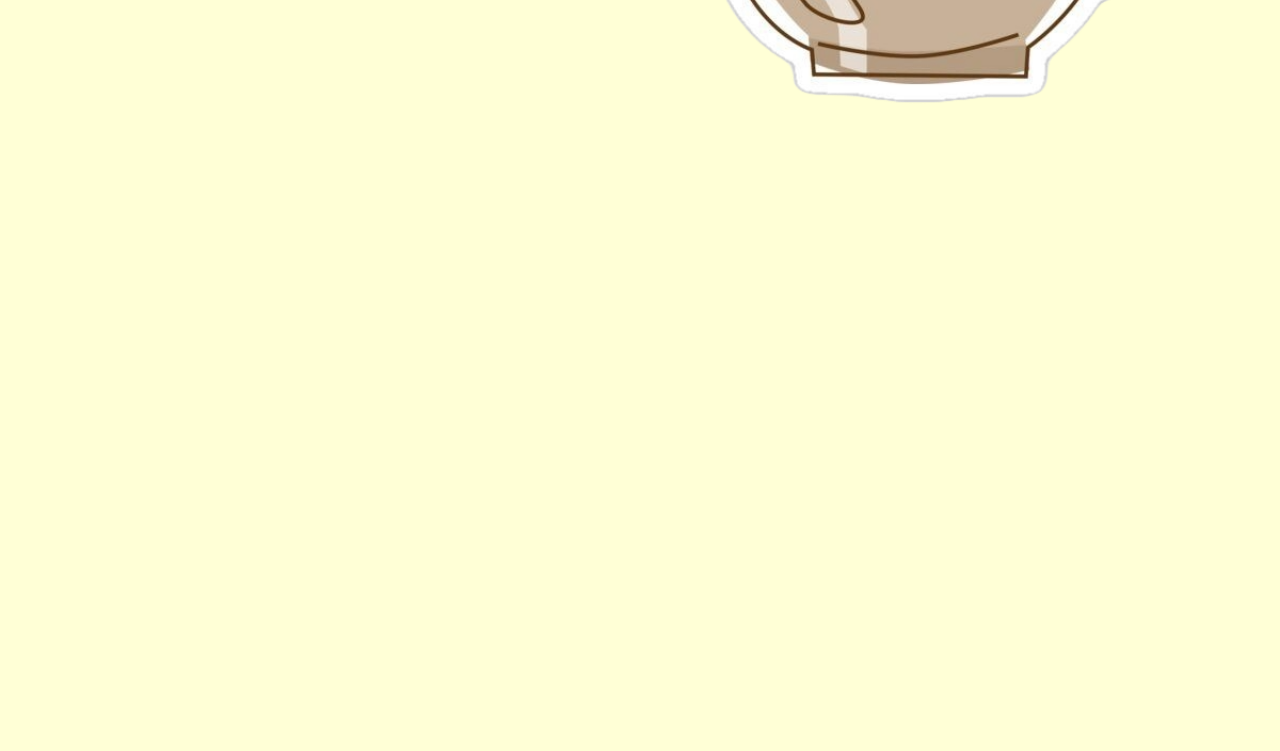
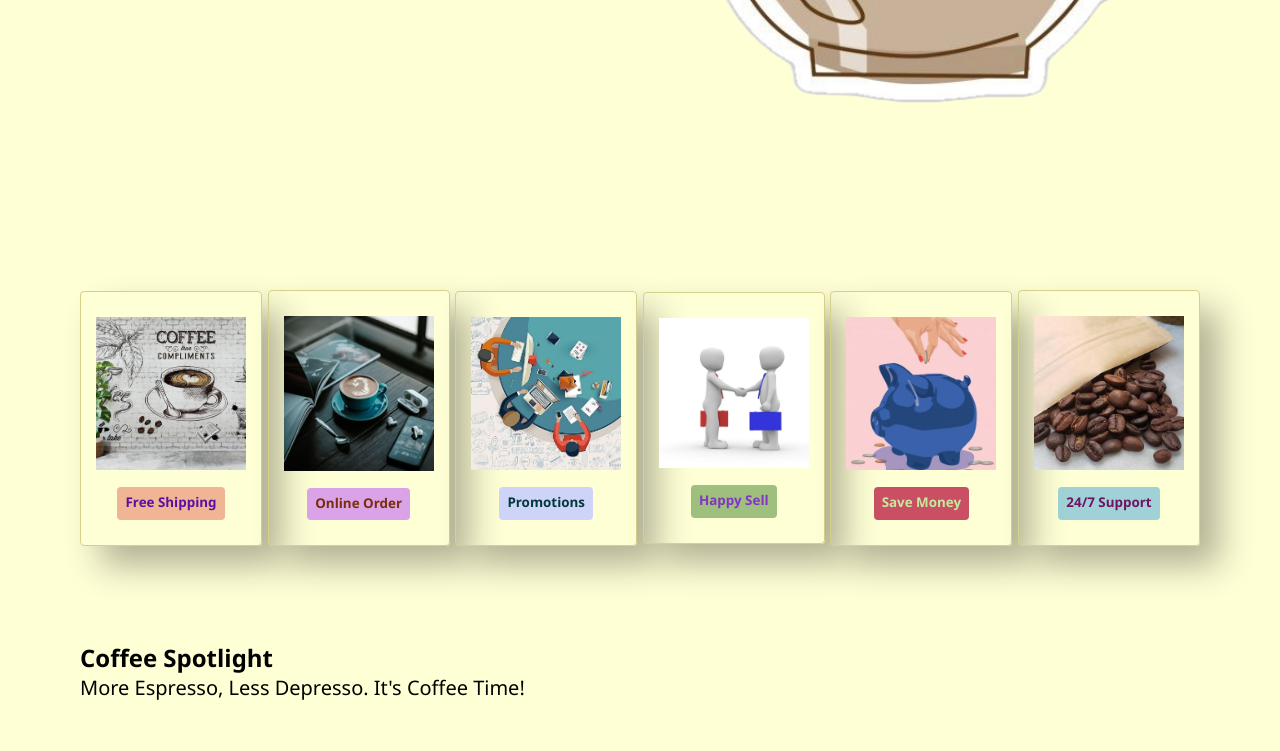
Before and after one commit to SkFahimuddin/Coffee_Ecom, a plain HTML site: page index.html in a window 1280 px wide. Shown: the part 530-1281 px from the top of the page. Before the commit the page ends 800 px from the top, so only its background shows below. Drawn offline with Linux system fonts and the light colour scheme.

Commit message:
sayony added featured boxes

```diff
--- a/index.html
+++ b/index.html
@@ -44,6 +44,49 @@
         </div>
     </section>
 
+    <section id = "feature" class = "section-p1">
+        <div class = "feat-box">
+            <img class = "img-feat" src="feat-1.jpg" alt = "">
+            <h6>Free Shipping</h6>
+        </div>
+
+        <div class = "feat-box">
+            <img class = "img-feat" src="feat-2.jpg" alt = "">
+            <h6>Online Order</h6>
+        </div>
+
+        <div class = "feat-box">
+            <img class = "img-feat" src="feat-3.jpg" alt = "">
+            <h6>Promotions</h6>
+        </div>
+
+        <div class = "feat-box">
+            <img class = "img-feat" src="feat-4.jpg" alt = "">
+            <h6>Happy Sell</h6>
+        </div>
+
+        <div class = "feat-box">
+            <img class = "img-feat" src="feat-5.jpg" alt = "">
+            <h6>Save Money</h6>
+        </div>
+
+        <div class = "feat-box">
+            <img class = "img-feat" src="feat-6.jpg" alt = "">
+            <h6>24/7 Support</h6>
+        </div>
+    </section>
+
+    <section id = "product1" class = "section-p1">
+        <h2>Coffee Spotlight</h2>
+        <p>More Espresso, Less Depresso. It's Coffee Time!</p>
+        <div class = "pro-container">
+            <div class = "pro">
+
+            </div>
+        </div>
+    </section>
+
+
     <script src="script.js"></script>
 </body>
 
--- a/style.css
+++ b/style.css
@@ -10,6 +10,9 @@ body{
     font-family: 'Segoe UI', Tahoma, Geneva, Verdana, sans-serif;
 }
 
+.section-p1{
+    padding: 40px 80px;
+}
 
 /* nav start */
 nav{
@@ -129,11 +132,11 @@ input::placeholder {
 #container{
     height:90vh;
     width: 100%;
-
     display: flex;
     align-items: center;
     justify-content: start;
 }
+
 #intro{
     font-size: 30px;
     width: 50%;
@@ -141,12 +144,14 @@ input::placeholder {
     justify-content: center;
     align-items: center;
 }
+
 #intro_img{
     width: 50%;
     display: flex;
     justify-content: center;
     align-items: center;
 }
+
 #int_img{
     background-image: url('coffee_home.png');
     background-size:contain;
@@ -155,6 +160,7 @@ input::placeholder {
     height: 80vh;
     width: 100%;
 }
+
 #container h4, p{
     padding-bottom: 10px;
     font-size: 20px;
@@ -175,3 +181,70 @@ input::placeholder {
     cursor: pointer;
 }
 /* home page end */
+
+/* feature start */
+
+#feature{
+    display: flex;
+    align-items: center;
+    justify-content: space-between;
+    flex-wrap: wrap;
+}
+
+#feature .feat-box .img-feat{
+    width: 100%;
+    margin-bottom: 10px;
+}
+
+#feature .feat-box{
+    font-size: 20px;
+    width: 150px;
+    text-align: center;
+    padding: 25px 15px;
+    box-shadow: 20px 20px 34px rgba(0, 0, 0, 0.3);
+    border: 1px solid #d6d188;
+    border-radius: 4px;
+    margin: 15px 0;
+}
+
+#feature .feat-box:hover{
+    box-shadow: 10px 10px 54px rgba(197, 149, 99, 0.503);
+}
+
+#feature .feat-box h6{
+    display: inline-block;
+    padding: 9px 8px 10px 8px;
+    line-height: 1;
+    border-radius: 4px;
+    color: rgb(91, 15, 162);
+    background-color: rgba(233, 150, 122, 0.705);
+}
+
+#feature .feat-box:nth-child(2) h6{
+    color: rgb(121, 45, 10);
+    background-color: rgb(218, 162, 231);
+}
+
+#feature .feat-box:nth-child(3) h6{
+    color: rgb(2, 56, 59);
+    background-color: #cdd4f8;
+}
+
+#feature .feat-box:nth-child(4) h6{
+    color: rgba(126, 33, 207, 0.878);
+    background-color: #74a359b0;
+}
+
+#feature .feat-box:nth-child(5) h6{
+    color: #c5ea9e;
+    background-color: rgba(197, 64, 90, 0.919);
+}
+
+#feature .feat-box:nth-child(6) h6{
+    color: rgb(111, 20, 100);
+    background-color: rgba(54, 158, 214, 0.475);
+}
+
+
+
+/* feature end */
```
Also changed, not shown: feat-1.jpg (added), feat-2.jpg (added), feat-3.jpg (added), feat-4.jpg (added), feat-5.jpg (added), feat-6.jpg (added).
